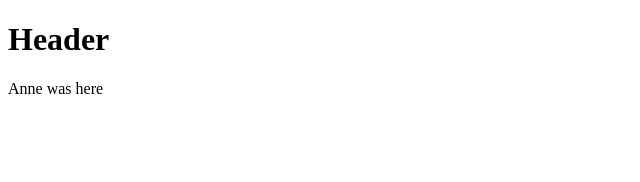
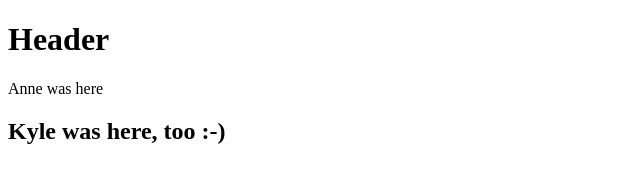
Before and after one commit to agunst/git_exercise, a plain HTML site: page index.html in a window 1280 px wide. Shown: the whole page, without its empty margins (0-640 px from the left). Drawn offline with Linux system fonts and the light colour scheme.

Commit message:
Added a header

```diff
--- a/index.html
+++ b/index.html
@@ -9,6 +9,7 @@
 <body>
     <h1>Header</h1>
     Anne was here
+    <h2>Kyle was here, too :-)</h2>
 
 </body>
 </html>
```
